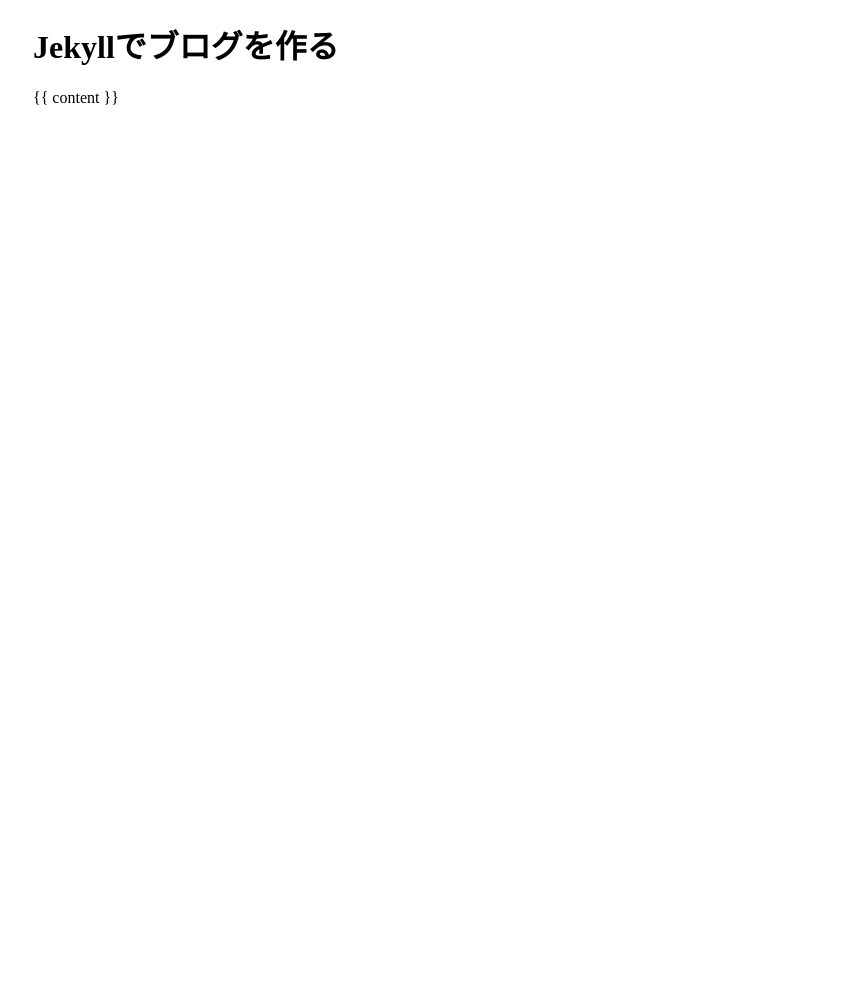
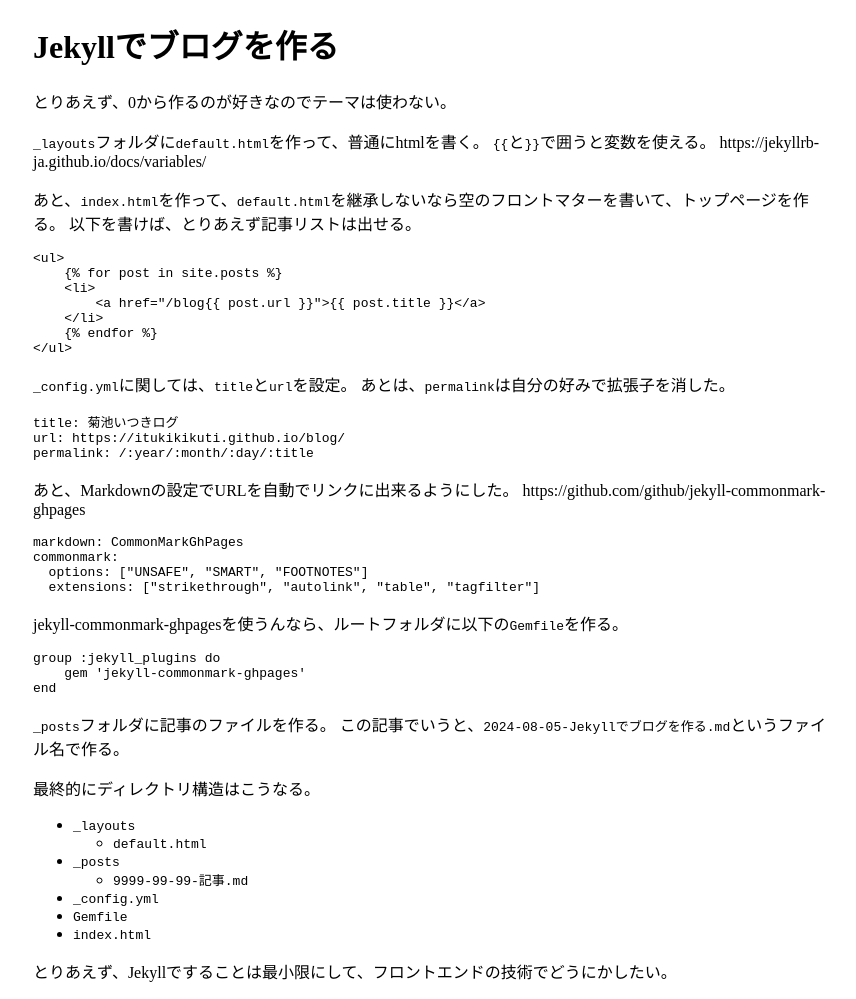
Before and after one commit to itukikikuti/itukikikuti.github.io, a Jekyll site: the page built from _posts/2024-08-05-Jekyllでブログを作る.md, in a window 1280 px wide. Shown: the whole page, without its empty margins (207-1063 px from the left). Built offline with Jekyll 4.4.1, drawn with Linux system fonts in a browser that asks for light colours; our own code applies the rules of GitHub Pages for plain Markdown files; Markdown is read by kramdown in place of the engine named in the settings; before the commit the page ends 900 px from its top, so only the background shows below that.

Commit message:
Revert "試しに"
This reverts commit 6a206951e9b01effa14b5069e38f3e4b2a2a3d65.

```diff
--- a/_layouts/default.html
+++ b/_layouts/default.html
@@ -12,8 +12,6 @@
     </head>
     <body>
         <h1>{{ page.title }}</h1>
-        {% raw %}
         {{ content }}
-        {% endraw %}
     </body>
 </html>
--- a/_posts/2024-08-05-Jekyllでブログを作る.md
+++ b/_posts/2024-08-05-Jekyllでブログを作る.md
@@ -1,6 +1,8 @@
 ---
 tags: Jekyll
 ---
+
+{% raw %}
 
 とりあえず、0から作るのが好きなのでテーマは使わない。
 
@@ -61,3 +63,5 @@ end
 - `index.html`
 
 とりあえず、Jekyllですることは最小限にして、フロントエンドの技術でどうにかしたい。
+
+{% endraw %}
```
